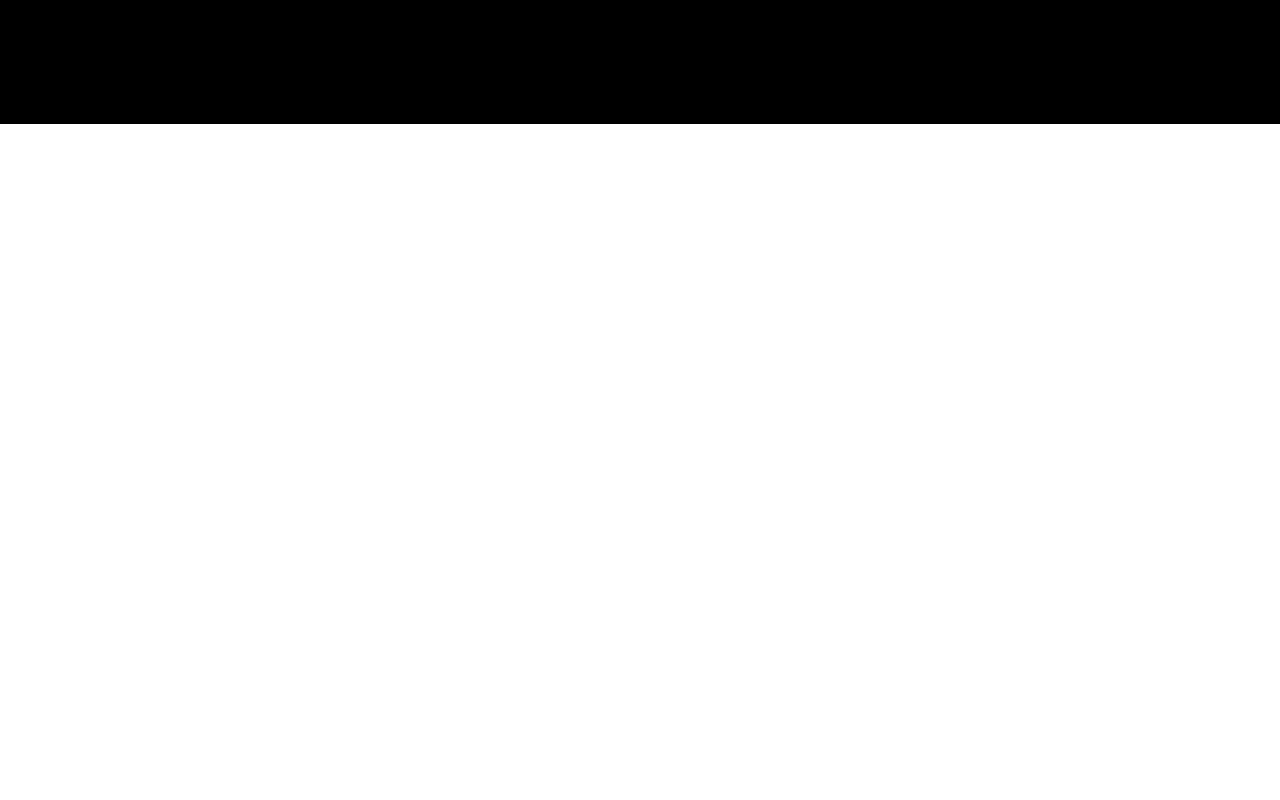
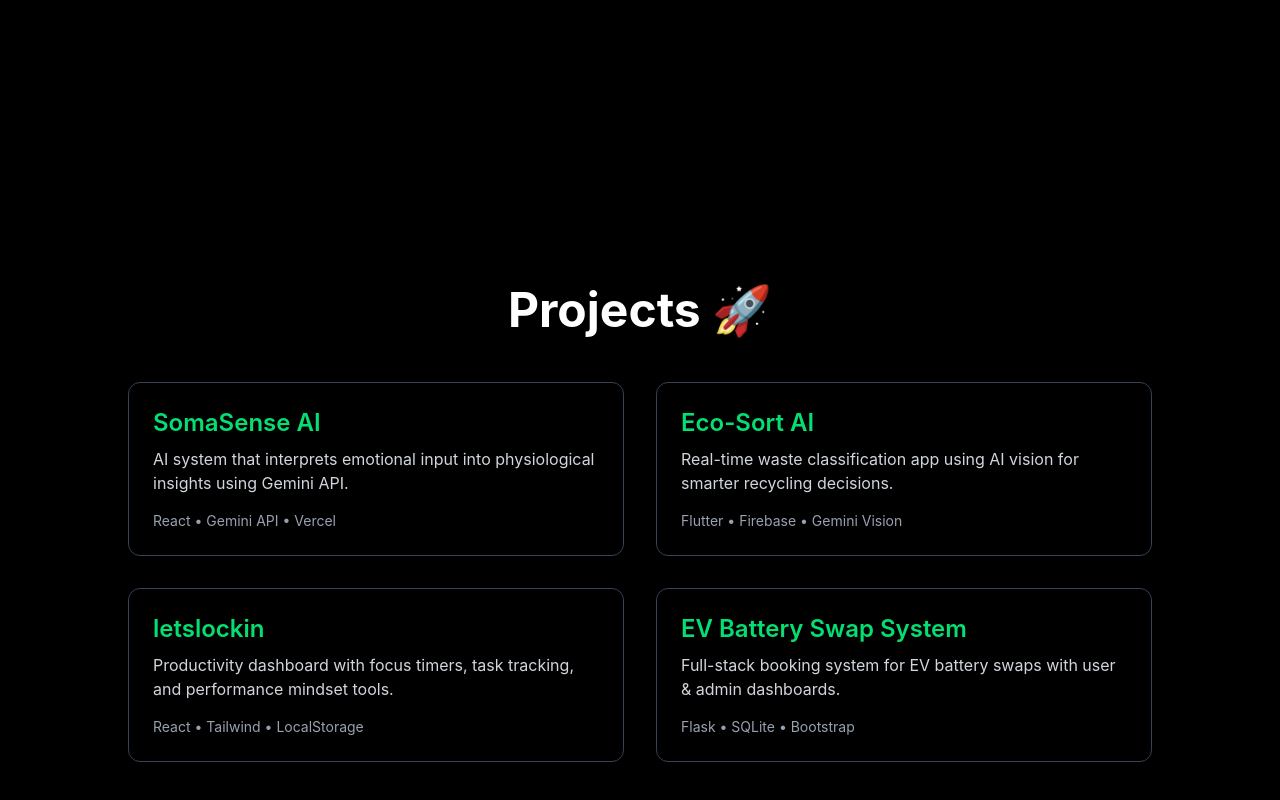
Before and after one commit to Itssonia7/portfolio-story, a React (Vite) app: page / in a window 1280 px wide. Shown: the part 2276-3076 px from the top of the page. Before the commit the page ends 2400 px from the top, so only its background shows below. Built offline with nearby package versions, Linux system fonts and the light colour scheme; the HTML template or start-up script is replaced by a standard one.

Commit message:
Add projects section with structured layout

```diff
--- a/src/App.tsx
+++ b/src/App.tsx
@@ -22,8 +22,7 @@
           initial={{ opacity: 0, y: 50 }}
           whileInView={{ opacity: 1, y: 0 }}
           transition={{ duration: 1 }}
-          className="text-3xl md:text-5xl text-center"
-        >
+          className="text-3xl md:text-5xl text-center">
           It started with curiosity... 💭
         </motion.h2>
       </section>
@@ -34,10 +33,77 @@
           initial={{ opacity: 0, y: 50 }}
           whileInView={{ opacity: 1, y: 0 }}
           transition={{ duration: 1 }}
-          className="text-3xl md:text-5xl text-center"
-        >
-          Then I started building things... 💻
+          className="text-3xl md:text-5xl text-center">
+          Then I started building real-world projects... 💻
         </motion.h2>
+      </section>
+
+      {/* Chapter 4 — PROJECTS */}
+      <section className="min-h-screen flex flex-col items-center justify-center px-6 py-20">
+
+        <motion.h2
+          initial={{ opacity: 0, y: 50 }}
+          whileInView={{ opacity: 1, y: 0 }}
+          transition={{ duration: 1 }}
+          className="text-4xl md:text-5xl font-bold mb-12 text-center">
+          Projects 🚀
+        </motion.h2>
+
+        <div className="grid md:grid-cols-2 gap-8 max-w-5xl">
+
+          {/* Project 1 */}
+          <div className="border border-gray-700 rounded-xl p-6 hover:border-green-400 transition">
+            <h3 className="text-2xl font-semibold mb-2 text-green-400">
+              SomaSense AI
+            </h3>
+            <p className="text-gray-300 mb-4">
+              AI system that interprets emotional input into physiological insights using Gemini API.
+            </p>
+            <p className="text-sm text-gray-400">
+              React • Gemini API • Vercel
+            </p>
+          </div>
+
+          {/* Project 2 */}
+          <div className="border border-gray-700 rounded-xl p-6 hover:border-green-400 transition">
+            <h3 className="text-2xl font-semibold mb-2 text-green-400">
+              Eco-Sort AI
+            </h3>
+            <p className="text-gray-300 mb-4">
+              Real-time waste classification app using AI vision for smarter recycling decisions.
+            </p>
+            <p className="text-sm text-gray-400">
+              Flutter • Firebase • Gemini Vision
+            </p>
+          </div>
+
+          {/* Project 3 */}
+          <div className="border border-gray-700 rounded-xl p-6 hover:border-green-400 transition">
+            <h3 className="text-2xl font-semibold mb-2 text-green-400">
+              letslockin
+            </h3>
+            <p className="text-gray-300 mb-4">
+              Productivity dashboard with focus timers, task tracking, and performance mindset tools.
+            </p>
+            <p className="text-sm text-gray-400">
+              React • Tailwind • LocalStorage
+            </p>
+          </div>
+
+          {/* Project 4 */}
+          <div className="border border-gray-700 rounded-xl p-6 hover:border-green-400 transition">
+            <h3 className="text-2xl font-semibold mb-2 text-green-400">
+              EV Battery Swap System
+            </h3>
+            <p className="text-gray-300 mb-4">
+              Full-stack booking system for EV battery swaps with user & admin dashboards.
+            </p>
+            <p className="text-sm text-gray-400">
+              Flask • SQLite • Bootstrap
+            </p>
+          </div>
+
+        </div>
       </section>
 
     </div>
```
